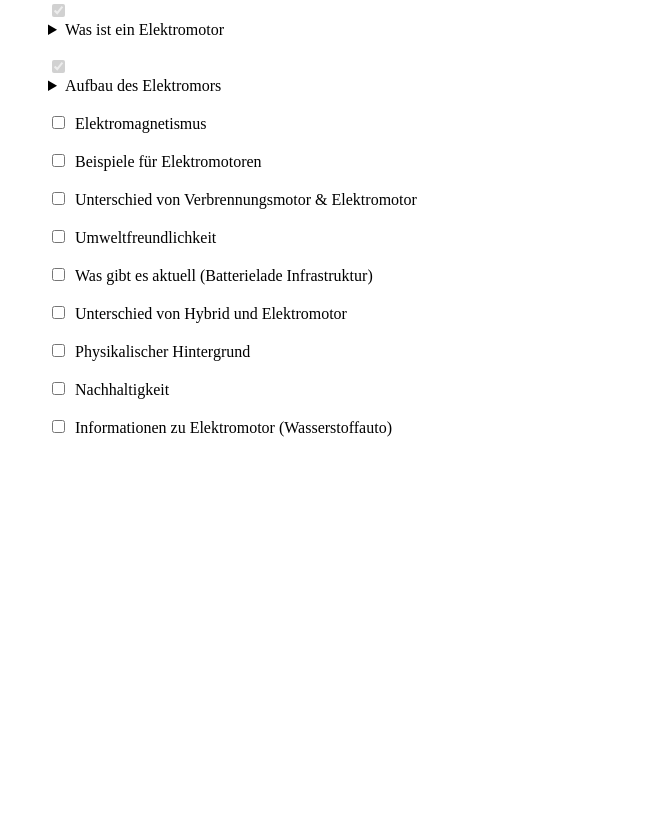
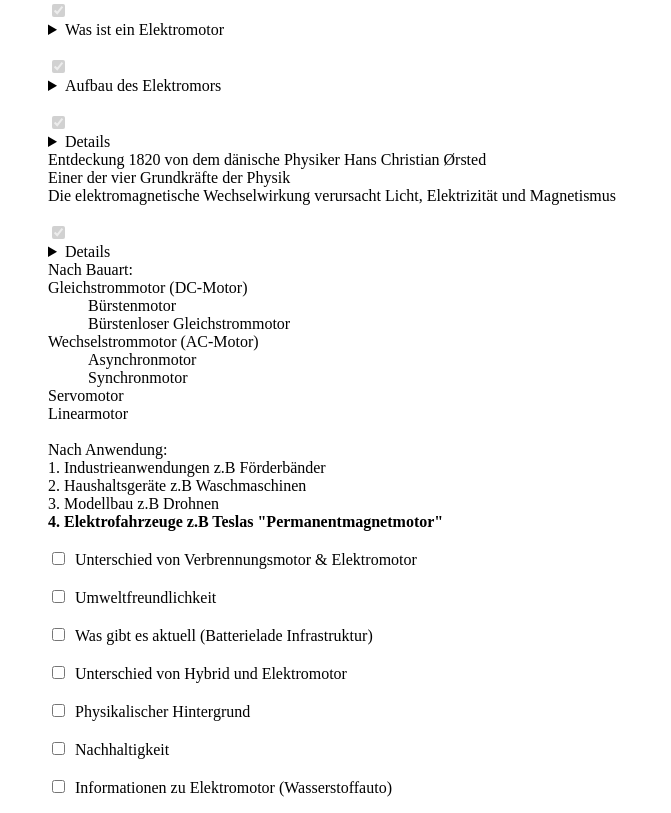
Before and after one commit to zyqunix/pp, a plain HTML site: page index.html in a window 1280 px wide. Shown: the part 79-892 px from the top of the page, without its empty margins (0-671 px from the left). Before the commit the page ends 800 px from the top, so only its background shows below. Drawn offline with Linux system fonts and the light colour scheme.

Commit message:
Update index.html

```diff
--- a/index.html
+++ b/index.html
@@ -43,9 +43,35 @@
                     </ul>
                 </details></li>
             <br>
-            <li><input type="checkbox">Elektromagnetismus</li>
+            <li><input type="checkbox" checked disabled>
+                <details>Elektromagnetismus</details>
+                <summary>
+                    <li>Entdeckung 1820 von dem dänische Physiker Hans Christian Ørsted</li>
+                    <li>Einer der vier Grundkräfte der Physik</li>
+                    <li>Die elektromagnetische Wechselwirkung verursacht Licht, Elektrizität und Magnetismus</li>
+                </summary>
+            </li>
             <br>
-            <li><input type="checkbox">Beispiele für Elektromotoren</li>
+            <li><input type="checkbox" checked disabled>
+                <details>Beispiele für Elektromotoren</details>
+                <summary>
+                    <li>Nach Bauart:</li>
+                    <li>Gleichstrommotor (DC-Motor)</li>
+                    <ul>Bürstenmotor</ul>
+                    <ul>Bürstenloser Gleichstrommotor</ul>
+                    <li>Wechselstrommotor (AC-Motor)</li>
+                    <ul>Asynchronmotor</ul>
+                    <ul>Synchronmotor</ul>
+                    <li>Servomotor</li>
+                    <li>Linearmotor</li>
+                    <br>
+                    <li>Nach Anwendung:</li>
+                    <li>1. Industrieanwendungen    z.B Förderbänder</li>
+                    <li>2. Haushaltsgeräte    z.B Waschmaschinen</li>
+                    <li>3. Modellbau    z.B Drohnen</li>
+                    <li><strong>4. Elektrofahrzeuge    z.B Teslas "Permanentmagnetmotor"</strong></li>
+                </summary>
+            </li>
             <br>
             <li><input type="checkbox">Unterschied von Verbrennungsmotor & Elektromotor</li>
             <br>
```
